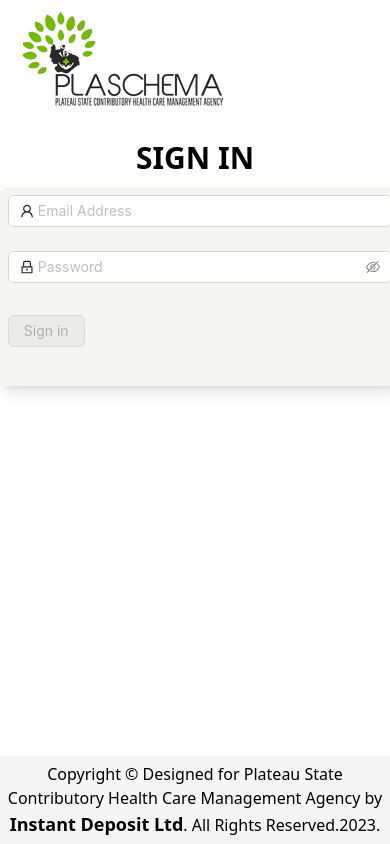
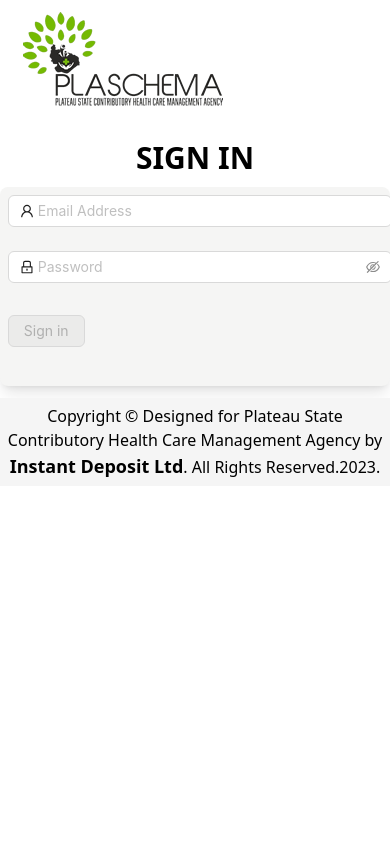
Before and after one commit to chinewueze/preenrolment-portal-v2, a React (Vite) app: page / in a window 390 px wide. Built offline with nearby package versions, Linux system fonts and the light colour scheme.

Commit message:
Added login props to enable successful user authentication

```diff
--- a/src/components/login.jsx
+++ b/src/components/login.jsx
@@ -3,17 +3,16 @@ import { useNavigate } from 'react-router-dom'
 import { LockOutlined, UserOutlined } from '@ant-design/icons';
 import { Button, Form, Input } from 'antd';
 import { Footer } from './footer';
-export const Login = () => {
+export const Login = ({ login }) => {
+    const [details, setDetails] = useState({ email: "", password: "" });
     const navigate = useNavigate()
     const [form] = Form.useForm();
     const [clientReady, setClientReady] = useState(false);
-
-    // To disable submit button at the beginning.
     useEffect(() => {
         setClientReady(true);
     }, []);
     const onFinish = (values) => {
-        console.log('Finish:', values);
+        login(details);
     };
     return (
         <div className='relative w-screen h-screen'>
@@ -23,10 +22,11 @@ export const Login = () => {
             <main className=' pt-[4%]'>
                 <h1 className='text-center font-bold text-3xl'> SIGN IN </h1>
                 <Form
-                    className=' bg-stone-100 rounded-lg w-fit mx-auto my-[3%] p-[2%] shadow-lg'
+                    className=' bg-stone-100 rounded-lg lg:w-fit mx-auto my-[3%] p-[2%] shadow-lg'
                     form={form} name="horizontal_login" layout="block" onFinish={onFinish}>
                     <Form.Item
                         name="email"
+                        id="email"
                         rules={[
                             {
                                 required: true,
@@ -40,6 +40,7 @@ export const Login = () => {
                     </Form.Item>
                     <Form.Item
                         name="password"
+                        id="password"
                         rules={[
                             {
                                 required: true,
@@ -55,7 +56,6 @@ export const Login = () => {
                     <Form.Item shouldUpdate>
                         {() => (
                             <Button
-                                onClick={() => { if (form.isFieldsTouched()) { navigate('/home') } }}
                                 type="primary"
                                 htmlType="submit"
                                 className={` my-[2%]  ${clientReady
@@ -75,9 +75,7 @@ export const Login = () => {
                     </Form.Item>
                 </Form>
             </main>
-            <div className=' w-full absolute bottom-0'>
-                <Footer />
-            </div>
+            <Footer />
         </div>
     );
 };
```
